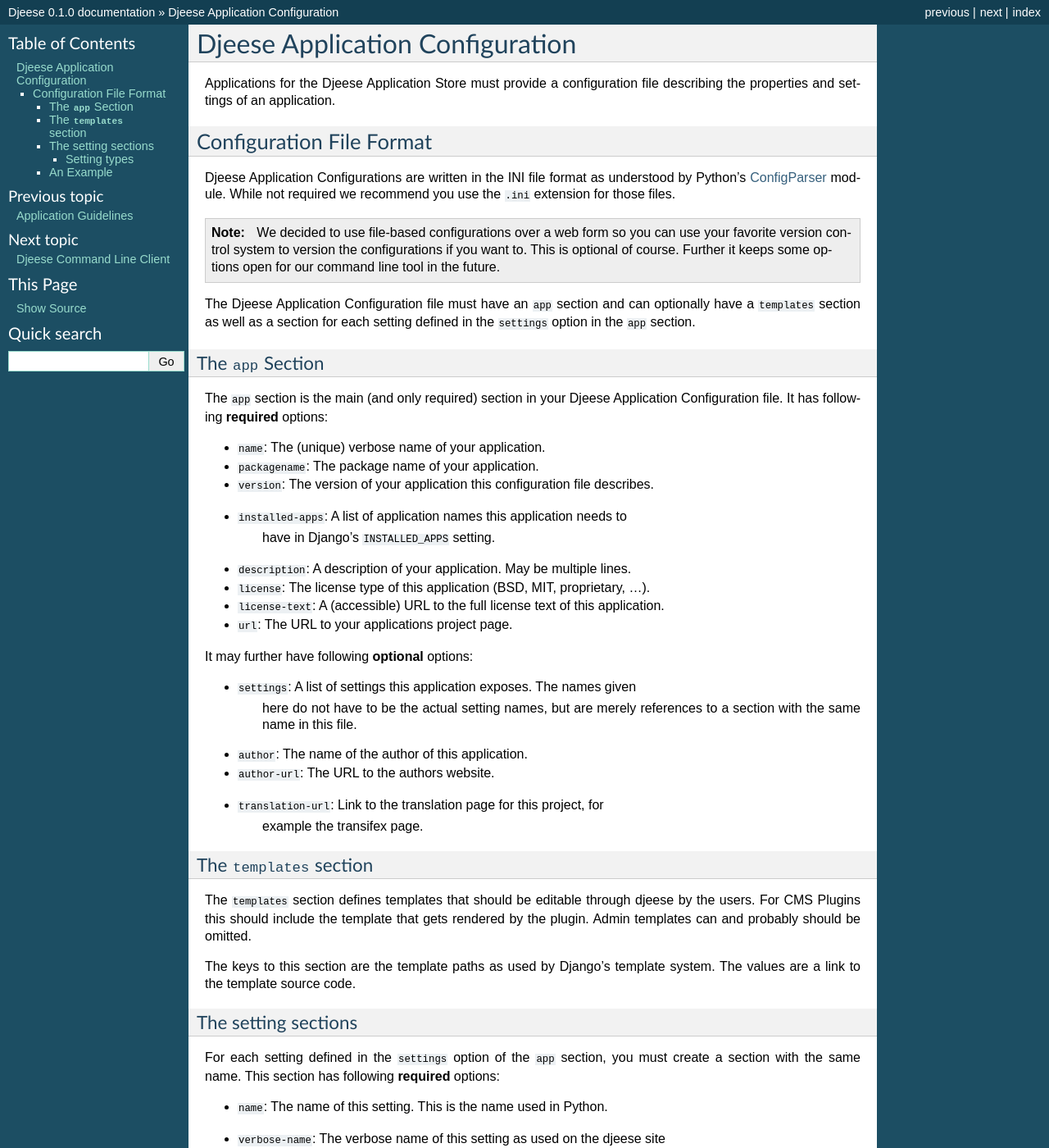
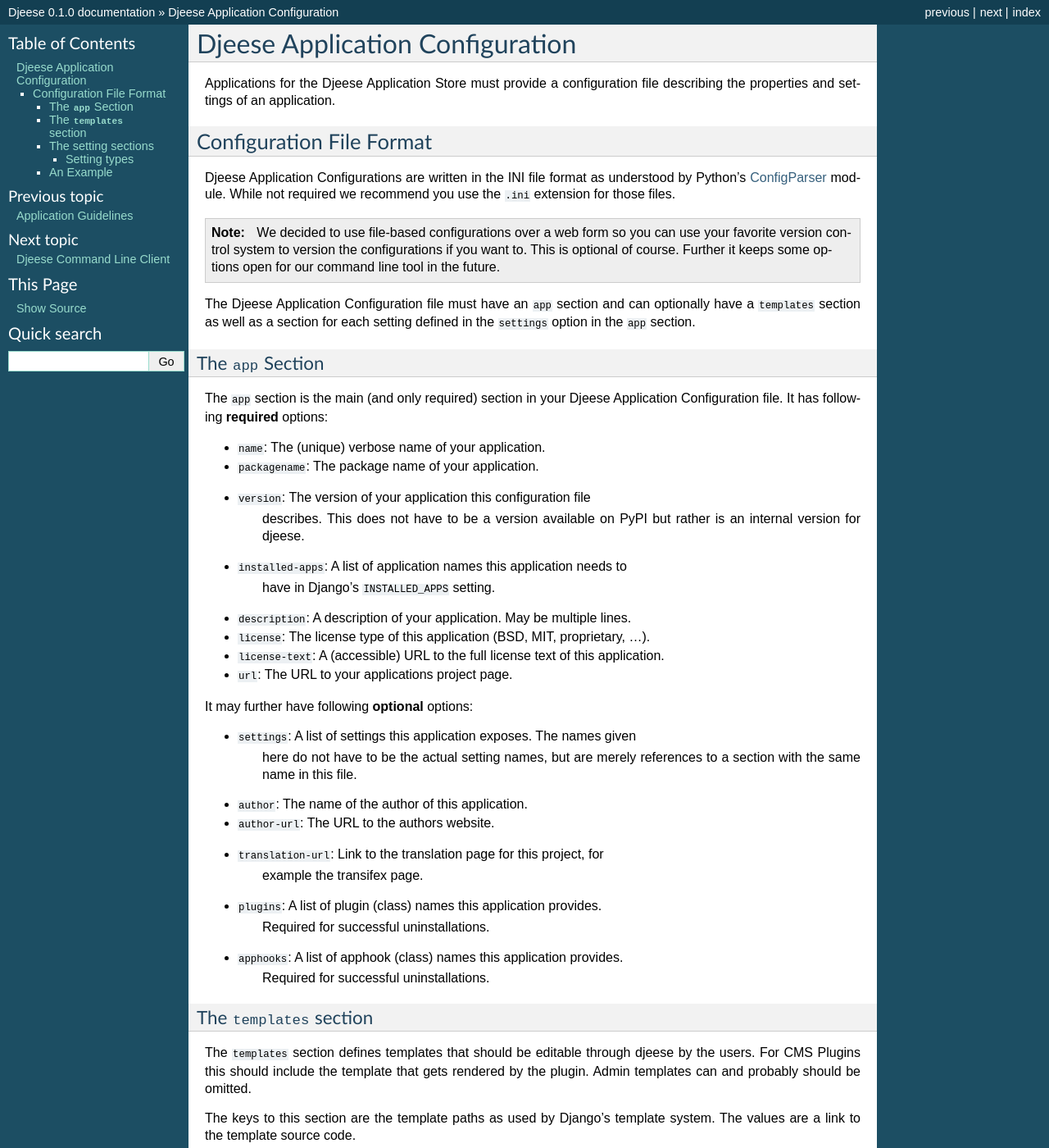
Before and after one commit to pascalmouret/djeese-client, a Sphinx documentation site: the page built from docs/app-configuration.rst, in a window 1280 px wide and 1400 px high. Shown: the whole window at 82% size. Built offline with Sphinx 7.4.7, drawn with Linux system fonts in a browser that asks for light colours; some of the changed text lies outside the part shown.

```diff
--- a/docs/app-configuration.rst
+++ b/docs/app-configuration.rst
@@ -35,7 +35,9 @@ Application Configuration file. It has following **required** options:
 
 * ``name``: The (unique) verbose name of your application.
 * ``packagename``: The package name of your application.
-* ``version``: The version of your application this configuration file describes.
+* ``version``: The version of your application this configuration file
+               describes. This does not have to be a version available on PyPI
+               but rather is an internal version for djeese.
 * ``installed-apps``: A list of application names this application needs to
                       have in Django's ``INSTALLED_APPS`` setting.
 * ``description``: A description of your application. May be multiple lines.
@@ -53,7 +55,10 @@ It may further have following **optional** options:
 * ``author-url``: The URL to the authors website.
 * ``translation-url``: Link to the translation page for this project, for
                        example the transifex page.
-
+* ``plugins``: A list of plugin (class) names this application provides.
+               Required for successful uninstallations.
+* ``apphooks``: A list of apphook (class) names this application provides.
+                Required for successful uninstallations.
 
 The ``templates`` section
 =========================
@@ -120,18 +125,21 @@ This is an example Djeese Application Configuration for the `CMSPlugin Disqus`_.
     [app]
     name = CMSPlugin disqus
     packagename = cmsplugin-disqus
+    private = false
     url = https://github.com/djeese/cmsplugin-disqus
     author = Djeese Factory GmbH
     author-url = https://github.com/djeese
     installed-apps =
         cmsplugin_disqus
-    version = 1.0
+    version = 1.0.0.2
     description = Disqus plugin for django CMS
     license = BSD
     license-text = https://raw.github.com/djeese/cmsplugin-disqus/master/LICENSE.txt
     translation-url = https://raw.github.com/djeese/cmsplugin-disqus/master/LICENSE.txt
     settings =
         shortname
+    plugins =
+        DisqusPlugin
 
     [shortname]
     name = DISQUS_SHORTNAME
@@ -143,5 +151,6 @@ This is an example Djeese Application Configuration for the `CMSPlugin Disqus`_.
     cmsplugin_disqus/disqus_plugin.html = https://raw.github.com/djeese/cmsplugin-disqus/master/cmsplugin_disqus/templates/cmsplugin_disqus/disqus_plugin.html
 
 
+
 .. _ConfigParser: http://docs.python.org/library/configparser.html
 .. _CMSPlugin Disqus: https://github.com/djeese/cmsplugin-disqus
```
Also changed, not shown: docs/command-line-client.rst (+7 -0 lines), 3 other files.
